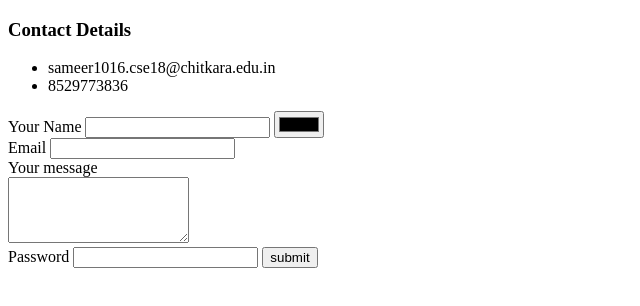
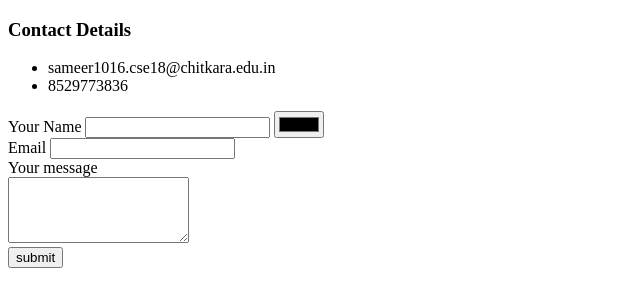
Before and after one commit to Sameernasa/cv, a plain HTML site: page contact.html in a window 1280 px wide. Shown: the whole page, without its empty margins (0-640 px from the left). Drawn offline with Linux system fonts and the light colour scheme.

Commit message:
Update contact.html

```diff
--- a/contact.html
+++ b/contact.html
@@ -19,8 +19,7 @@
       <br>
       <label for="">Your message</label><br>
       <textarea name="name" rows="4" cols="20"></textarea><br>
-      <label for="">Password</label>
-      <input type="password" name="password" value="">
+
 
       <input type="submit" name="" value="submit">
     </form>
```
